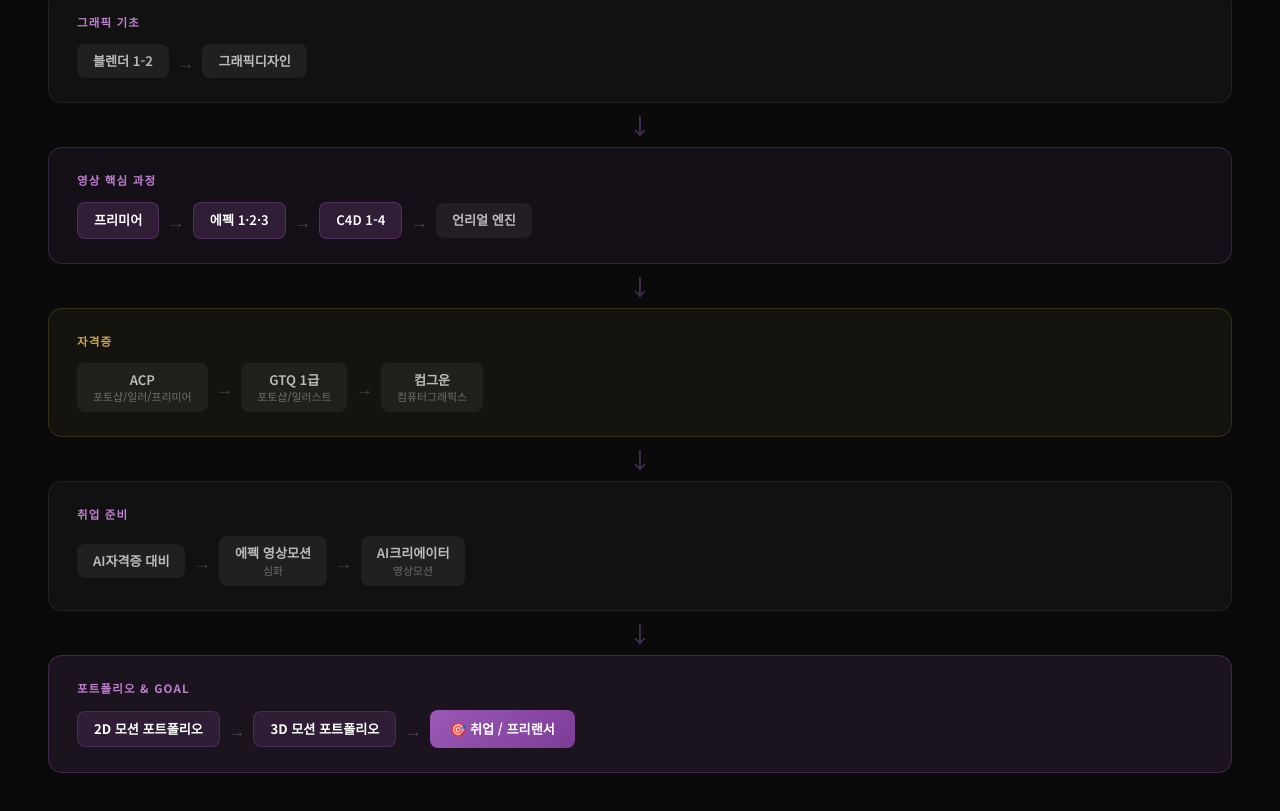
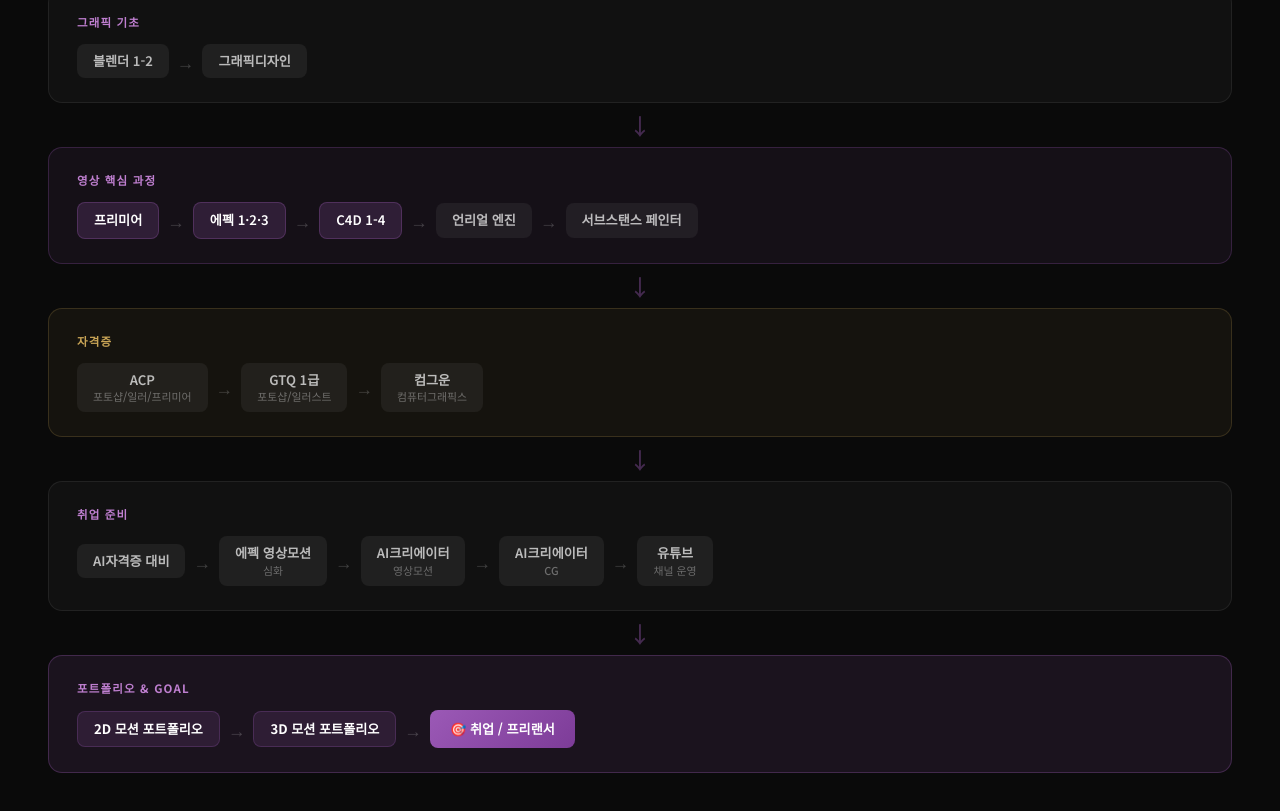
Before and after one commit to guwolmotion-hub/ae1-ot, a plain HTML site: page index.html in a window 1280 px wide. Shown: the part 6094-6905 px from the top of the page. Drawn offline with Linux system fonts and the light colour scheme.

Commit message:
feat: 로드맵에 서브스탠스 페인터, AI크리에이터 CG, 유튜브 추가

```diff
--- a/index.html
+++ b/index.html
@@ -1607,6 +1607,8 @@
           <div class="rm-step rm-step-key">C4D 1-4</div>
           <div class="rm-arrow">→</div>
           <div class="rm-step">언리얼 엔진</div>
+          <div class="rm-arrow">→</div>
+          <div class="rm-step">서브스탠스 페인터</div>
         </div>
       </div>
 
@@ -1633,6 +1635,10 @@
           <div class="rm-step">에펙 영상모션<br><small>심화</small></div>
           <div class="rm-arrow">→</div>
           <div class="rm-step">AI크리에이터<br><small>영상모션</small></div>
+          <div class="rm-arrow">→</div>
+          <div class="rm-step">AI크리에이터<br><small>CG</small></div>
+          <div class="rm-arrow">→</div>
+          <div class="rm-step">유튜브<br><small>채널 운영</small></div>
         </div>
       </div>
 
```
